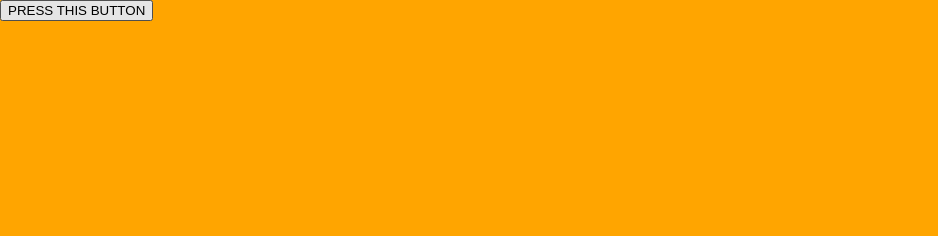
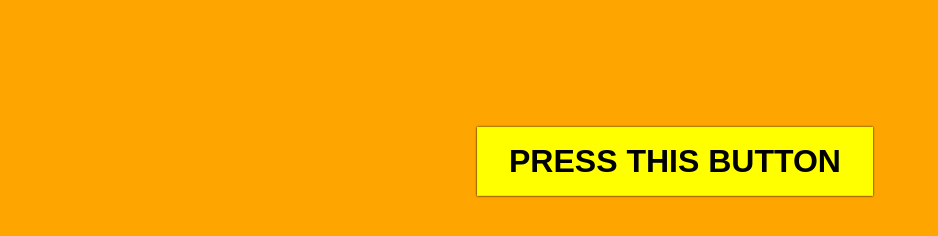
Before and after one commit to armin-164/fed23-svg, a plain HTML site: page index.html in a window 1280 px wide. Shown: the whole page, without its empty margins (0-938 px from the left). Drawn offline with nearby package versions, Linux system fonts and the light colour scheme.

Commit message:
style(style.css): add style to btn

```diff
--- a/style.css
+++ b/style.css
@@ -3,6 +3,23 @@ body {
 	padding: 0;
 	background-color: orange;
 	height: 100vh;
+}
+
+.btn {
+	position: absolute;
+	top: 20%;
+	left: 45%;
+	transform: translate(-25%, -48%);
+	font-size: 2rem;
+	padding: 1rem 2rem;
+	background-color: yellow;
+	font-weight: bold;
+	border: none;
+	box-shadow: 0 0 2px black;
+}
+
+.btn:active {
+	box-shadow: 0 2px 5px black;
 }
 
 svg {
```
